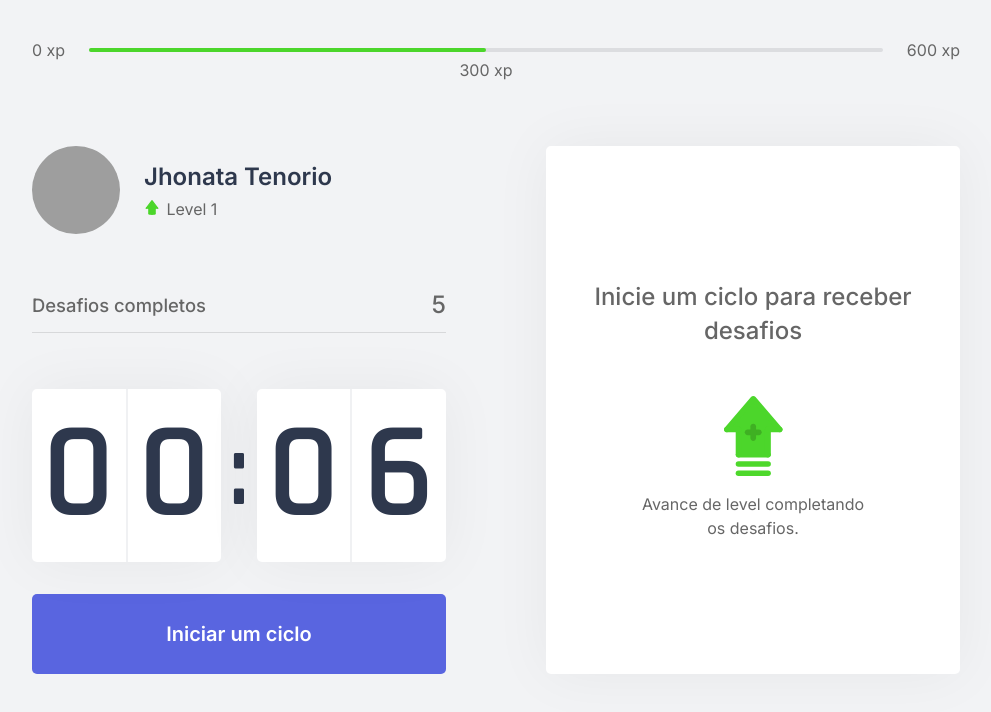
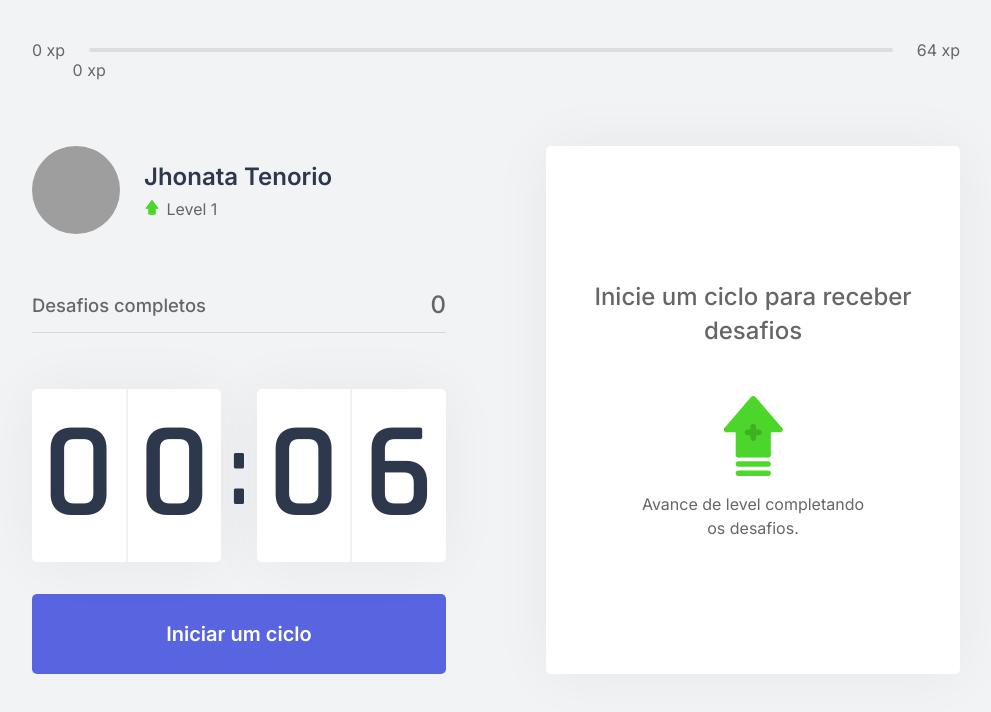
Before and after one commit to jhonataT/Move_it, a Next.js app: page / in a window 1280 px wide. Shown: the top 712 px of the page, without its empty margins (144-1135 px from the left). Built offline with nearby package versions, Linux system fonts and the light colour scheme; grey boxes are pictures that could not be loaded.

Commit message:
dynamic experience bar

```diff
--- a/src/components/ChallengeBox.tsx
+++ b/src/components/ChallengeBox.tsx
@@ -3,7 +3,7 @@
 import styles from '../styles/components/ChallengeBox.module.css';
 
 export const ChallengeBox = () => {
-    const { activeChallenge } = useContext(ChallengesContext);
+    const { activeChallenge, resetChallenge } = useContext(ChallengesContext);
 
     return (
         <div className={styles.challengeBoxContainer}>
@@ -26,7 +26,7 @@
                     </main>
 
                     <footer>
-                        <button type="button" className={styles.challengeFailButton}>Falhei</button>
+                        <button type="button" className={styles.challengeFailButton} onClick={resetChallenge}>Falhei</button>
                         <button type="button" className={styles.challengeSucceededButton}>Completei</button>
                     </footer>
                 </div>
--- a/src/components/CompletedChallenges.tsx
+++ b/src/components/CompletedChallenges.tsx
@@ -1,10 +1,15 @@
+import { useContext } from 'react';
+import { ChallengesContext } from '../contexts/ChallengeContext';
+
 import styles from '../styles/components/CompletedChallenges.module.css';
 
 export const CompletedChallenges = () => {
+    const { challengesCompleted } = useContext(ChallengesContext);
+
     return (
         <div className={styles.completedChallengesContainer}>
             <span>Desafios completos</span>
-            <span>5</span>
+            <span>{challengesCompleted}</span>
         </div>
     );
 }
--- a/src/components/ExperienceBar.tsx
+++ b/src/components/ExperienceBar.tsx
@@ -1,14 +1,19 @@
+import { useContext } from 'react';
+import { ChallengesContext } from '../contexts/ChallengeContext';
+
 import styles from '../styles/components/ExperienceBar.module.css';
 
 export const ExperienceBar = () => {
+    const { currentExperience, experienceToNextLevel, percentToNextLevel } = useContext(ChallengesContext);
+
     return (
         <header className={styles.experienceBar}>
             <span>0 xp</span>
             <div>
-                <div style={{ width: '50%' }} />
-                <span className={styles.currentExperience} style={{ left: '50%' }}> 300 xp</span>
+                <div style={{ width: `${percentToNextLevel}%` }} />
+                <span className={styles.currentExperience} style={{ left: `${percentToNextLevel}%` }}> { currentExperience } xp</span>
             </div>
-            <span>600 xp</span>
+            <span>{experienceToNextLevel} xp</span>
         </header>
     )
 }
--- a/src/contexts/ChallengeContext.tsx
+++ b/src/contexts/ChallengeContext.tsx
@@ -11,9 +11,12 @@
   level: number;
   currentExperience: number;
   challengesCompleted: number;
+  experienceToNextLevel: number;
+  percentToNextLevel: number;
   activeChallenge: Challenge;
   levelUp: () => void;
   startNewChallenge: () => void;
+  resetChallenge: () => void;
 }
 
 interface ChallengesProviderProps {
@@ -28,6 +31,9 @@
     const [challengesCompleted, setChallengesCompleted] = useState(0);
     const [activeChallenge, setActiveChallenge] = useState(null);
 
+    const experienceToNextLevel = Math.pow((level + 1) * 4, 2);
+    const percentToNextLevel = Math.round((currentExperience * 100)) / experienceToNextLevel;
+
     const levelUp = () => {
       setLevel(level + 1);
     }
@@ -39,14 +45,21 @@
       setActiveChallenge(challenge);
     }
 
+    const resetChallenge = () => {
+      setActiveChallenge(null);
+    }
+
     return (
     <ChallengesContext.Provider value={{
       level,
       currentExperience,
+      experienceToNextLevel,
+      percentToNextLevel,
       challengesCompleted,
       levelUp,
       startNewChallenge,
-      activeChallenge
+      activeChallenge,
+      resetChallenge
     }}>
       {children}
     </ChallengesContext.Provider>
--- a/src/styles/components/ExperienceBar.module.css
+++ b/src/styles/components/ExperienceBar.module.css
@@ -1,6 +1,7 @@
 .experienceBar {
     display: flex;
     align-items: center;
+    position: relative;
 }
 
 .experienceBar span {
```
